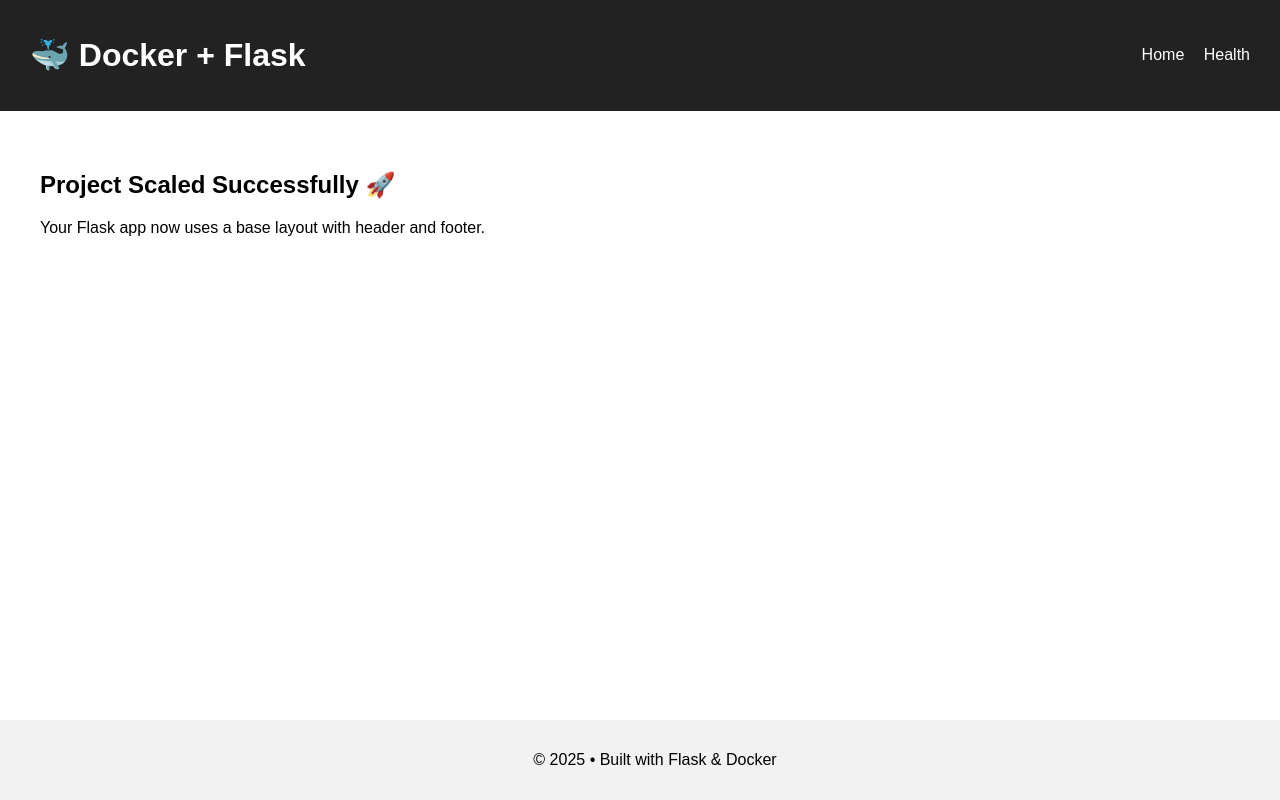
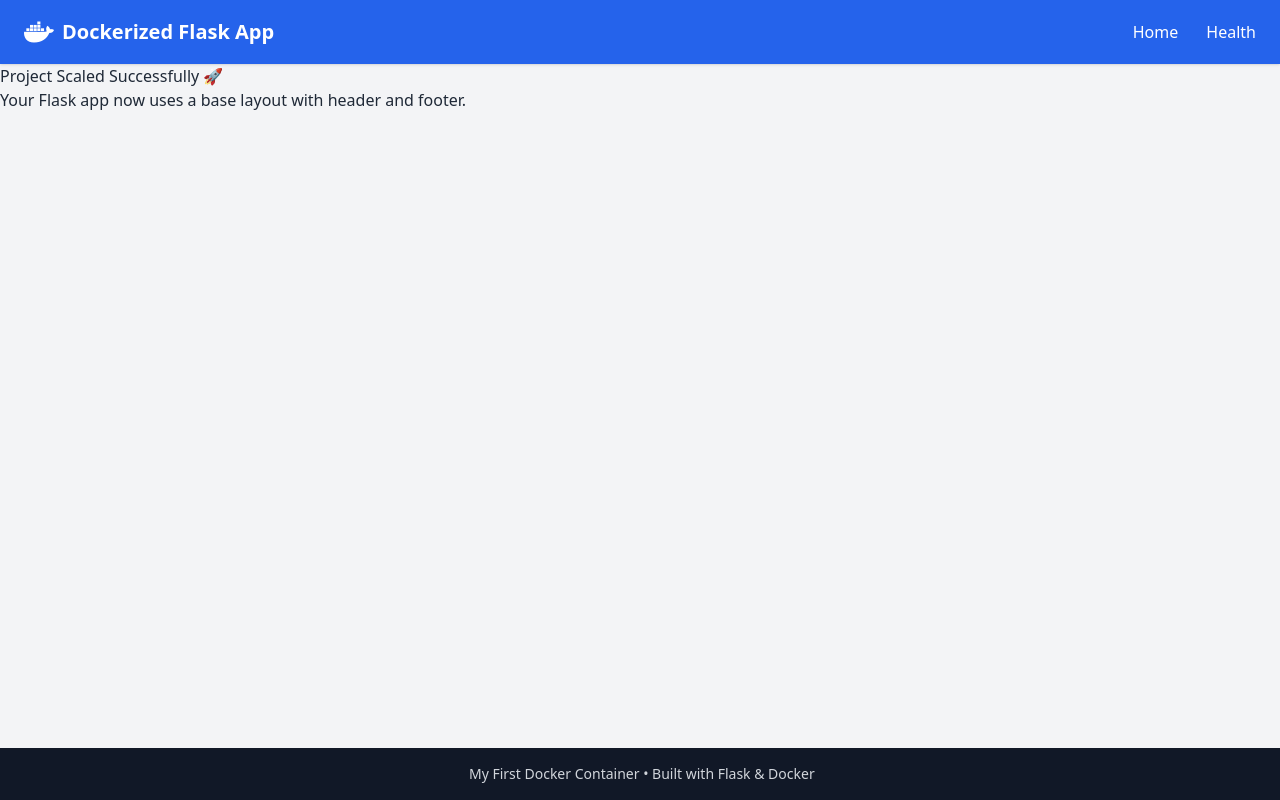
Before and after one commit to Anticoder03/first-docker-container, a Flask app: page / in a window 1280 px wide. Run offline with Flask 3, Linux system fonts and the light colour scheme; some libraries are stand-ins or nearby versions.

Commit message:
updated the navbar and footer

```diff
--- a/app/templates/base.html
+++ b/app/templates/base.html
@@ -2,28 +2,50 @@
 <html lang="en">
 <head>
     <meta charset="UTF-8">
-    <title>{% block title %}Docker Flask App{% endblock %}</title>
-    <link rel="stylesheet" href="{{ url_for('static', filename='style.css') }}">
+    <title>{% block title %}My First Docker Container{% endblock %}</title>
+
+    <!-- Tailwind CSS CDN -->
+    <script src="https://cdn.tailwindcss.com"></script>
+
+    <!-- Font Awesome CDN -->
+    <link
+        rel="stylesheet"
+        href="https://cdnjs.cloudflare.com/ajax/libs/font-awesome/6.5.1/css/all.min.css"
+        integrity="sha512-DTOQO9RWCH3ppGqcWaEA1BIZOC6xxalwEsw9c2QQeAIftl+Vegovlnee1c9QX4TctnWMn13TZye+giMm8e2LwA=="
+        crossorigin="anonymous"
+        referrerpolicy="no-referrer"
+    />
+
 </head>
-<body>
+<body class="bg-gray-100 text-gray-800 flex flex-col min-h-screen">
 
     <!-- Header -->
-    <header>
-        <h1>🐳 Docker + Flask</h1>
-        <nav>
-            <a href="/">Home</a>
-            <a href="/health">Health</a>
-        </nav>
+    <header class="bg-blue-600 text-white shadow">
+        <div class="max-w-7xl mx-auto px-6 py-4 flex justify-between items-center">
+            <h1 class="text-xl font-bold flex items-center gap-2">
+                <i class="fa-brands fa-docker text-2xl"></i>
+                Dockerized Flask App
+            </h1>
+            <nav class="space-x-6">
+                <a href="/" class="hover:text-gray-200">Home</a>
+                <a href="/health" class="hover:text-gray-200">Health</a>
+            </nav>
+        </div>
     </header>
 
     <!-- Main Content -->
-    <main>
+    <main class="flex-grow">
         {% block content %}{% endblock %}
     </main>
 
     <!-- Footer -->
-    <footer>
-        <p>© 2025 • Built with Flask & Docker</p>
+    <footer class="bg-gray-900 text-gray-300">
+        <div class="max-w-7xl mx-auto px-6 py-4 text-center text-sm">
+            <p>
+                <i class="fa-solid fa-container-storage"></i>
+                My First Docker Container • Built with Flask & Docker
+            </p>
+        </div>
     </footer>
 
 </body>
```
